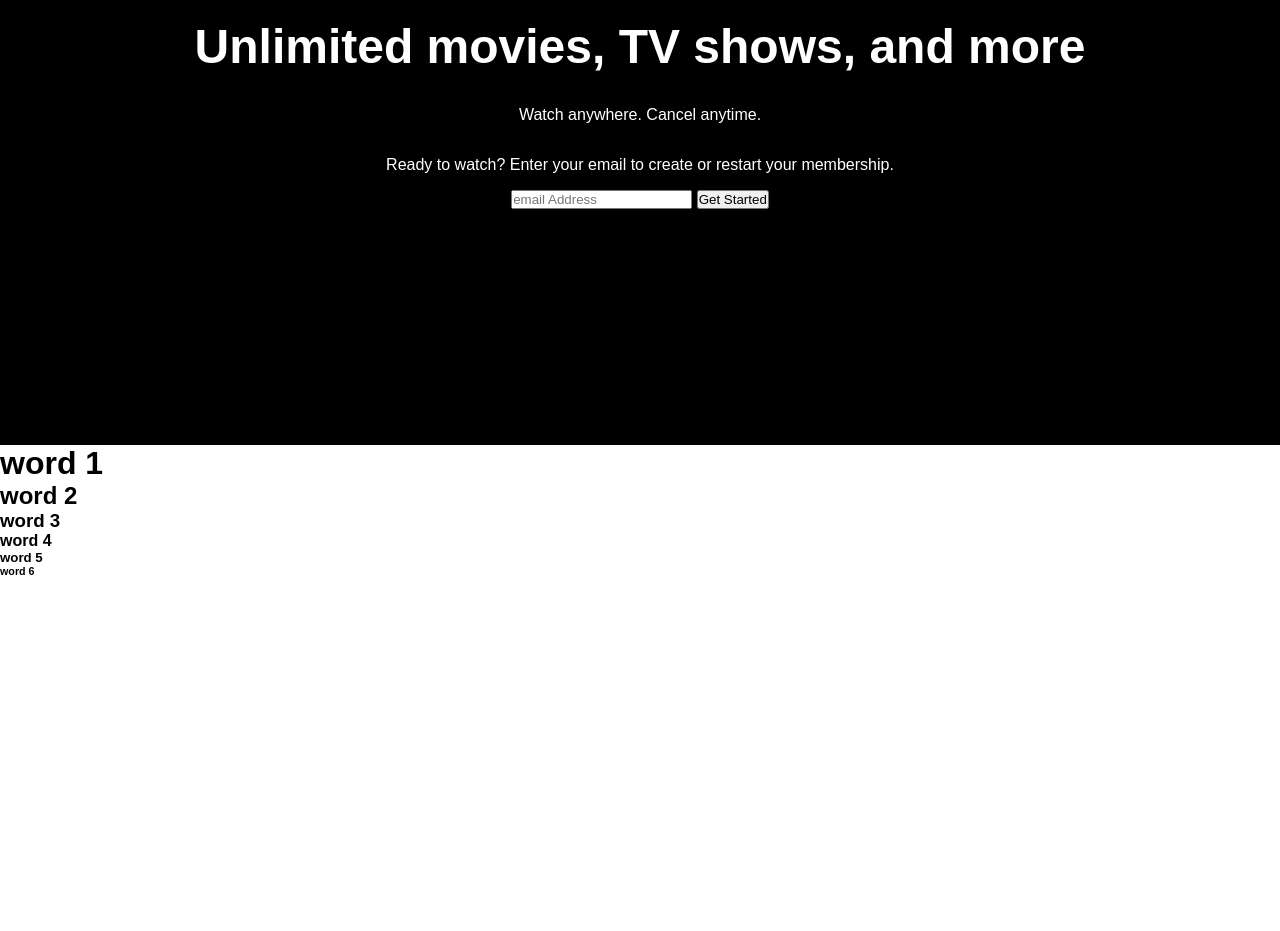
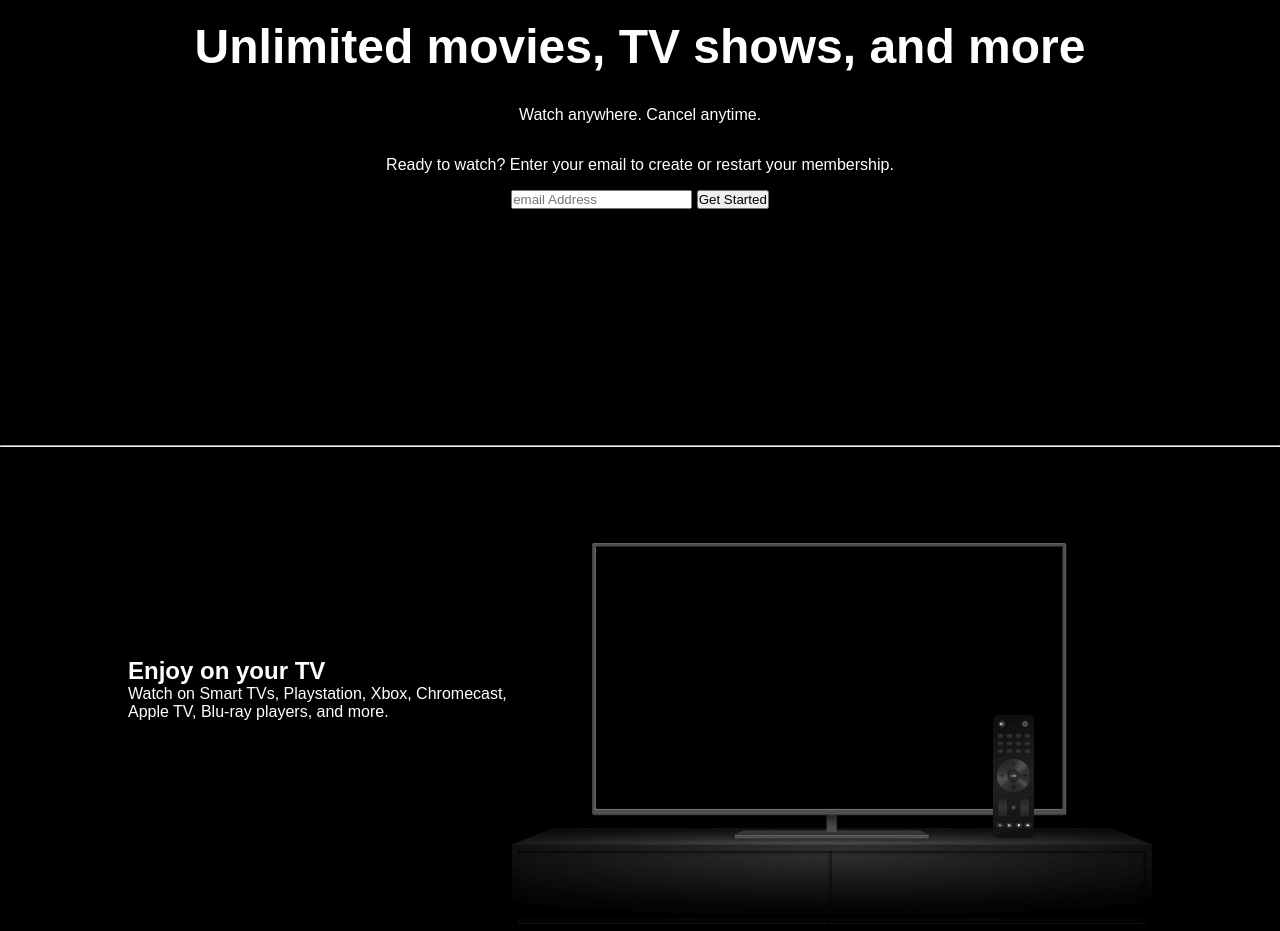
Before and after one commit to SAMUELODEKINA/netflix_clone, a plain HTML site: page index.html in a window 1280 px wide. Shown: the part 355-1286 px from the top of the page. Before the commit the page ends 932 px from the top, so only its background shows below. Drawn offline with Linux system fonts and the light colour scheme.

Commit message:
adding tv section details

```diff
--- a/index.html
+++ b/index.html
@@ -34,11 +34,21 @@
       <!--  end creating landing page content -->
     </header>
 
-    <h1>word 1</h1>
-    <h2>word 2</h2>
-    <h3>word 3</h3>
-    <h4>word 4</h4>
-    <h5>word 5</h5>
-    <h6>word 6</h6>
+    <section class="tv_parent">
+      <hr />
+      <div class="tv_container">
+        <div class="content_tv_one">
+          <h1>Enjoy on your TV</h1>
+          <p>
+            Watch on Smart TVs, Playstation, Xbox, Chromecast, Apple TV, Blu-ray
+            players, and more.
+          </p>
+        </div>
+
+        <div class="content_of_image">
+          <img src="./assets/tv.png" alt="" />
+        </div>
+      </div>
+    </section>
   </body>
 </html>
--- a/style.css
+++ b/style.css
@@ -54,3 +54,16 @@ header {
   justify-content: space-between;
   align-items: center;
 }
+
+.tv_parent {
+  background-color: #000000;
+  color: white;
+}
+
+.tv_container {
+  display: flex;
+  justify-content: space-between;
+  align-items: center;
+  width: 80%;
+  margin: 0 auto;
+}
```
